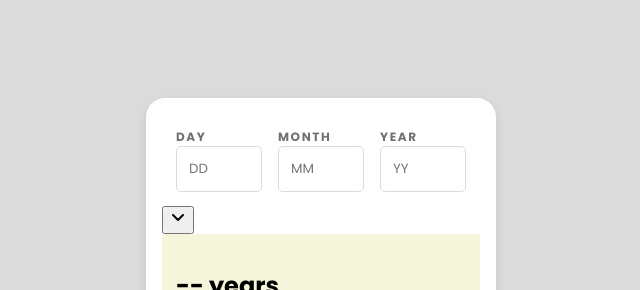
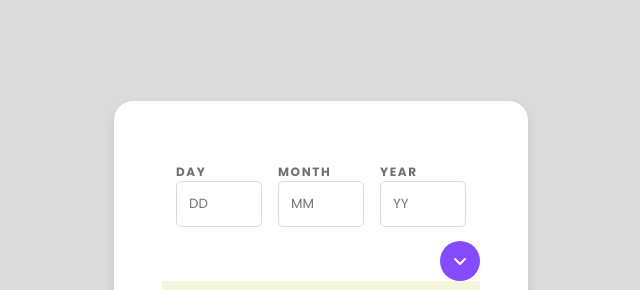
Before and after one commit to yMeeraki/age-calculator-app, a plain HTML site: page index.html in a window 1280 px wide. Shown: the part 83-373 px from the top of the page, without its empty margins (319-959 px from the left). Drawn offline with Linux system fonts and the light colour scheme.

Commit message:
CSS: Button

```diff
--- a/index.html
+++ b/index.html
@@ -30,27 +30,42 @@
       <!--  Section for Day Input -->
       <div class="input">
         <label for="day-date">Day</label>
-        <input type="number" name="day-date" id="day-date" placeholder="DD">
+        <input type="number" name="day-date" id="day-date" min="1" inputmode="numeric" placeholder="DD">
       </div>
 
       <!--  Section for Month Input -->
       <div class="input">
         <label for="month-date">Month</label>
-        <input type="number" name="month-date" id="month-date" placeholder="MM">
+        <input type="number" name="month-date" id="month-date" min="1" inputmode="numeric" placeholder="MM">
       </div>
 
       <!--  Section for Year Input -->
       <div class="input">
         <label for="year-date">Year</label>
-        <input type="number" name="year-date" id="year-date" placeholder="YY">
+        <input type="number" name="year-date" id="year-date" min="1" inputmode="numeric" placeholder="YY">
       </div>
 
     </section>
 
-    <button><svg width="16" height="16" viewBox="0 0 16 16" fill="none" xmlns="http://www.w3.org/2000/svg">
-      <path d="M3 6L8 11L13 6" stroke="black" stroke-width="2" stroke-linecap="round" stroke-linejoin="round"/>
-    </svg>
+    <!-- Button with Chevron -->
+    <button class="chevron-button" aria-label="Submit">
+      <svg
+        width="16"
+        height="16"
+        viewBox="0 0 16 16"
+        fill="none"
+        xmlns="http://www.w3.org/2000/svg"
+      >
+        <path
+          d="M3 6L8 11L13 6"
+          stroke="white"
+          stroke-width="2"
+          stroke-linecap="round"
+          stroke-linejoin="round"
+        />
+      </svg>
     </button>
+
 
     <!--  Output Section  -->
     <section class="section column">
--- a/main.css
+++ b/main.css
@@ -19,9 +19,12 @@ body{
  */
  .card{
     background-color: #fff;
-    padding: 1rem;
+    padding: 3rem;
     box-shadow: 0px 4px 10px rgba(0, 0, 0, 0.1);
     border-radius: 1.2rem;
+    display: flex;
+    flex-direction: column;
+    max-width: 25rem;
  }
 
  /*     Sections   */
@@ -69,3 +72,30 @@ body{
     max-width: 3.75rem;
     border-radius: .3rem;
  }
+
+ /*     Button   */
+
+.chevron-button{
+    width: 2.5rem;
+    height: 2.5rem;
+    background-color: hsl(259, 100%, 65%);
+    border-radius: 50%;
+    border: none;
+    display: flex;
+    align-items: center;
+    justify-content: center;
+    cursor: pointer;
+    align-self: flex-end;
+ }
+
+ @media  screen and (max-width: 600px) {
+    .chevron-button{
+        align-self: center;
+    }
+ }
+
+
+ h1{
+    font-size: 32px;
+    margin: 0;
+ }
```
